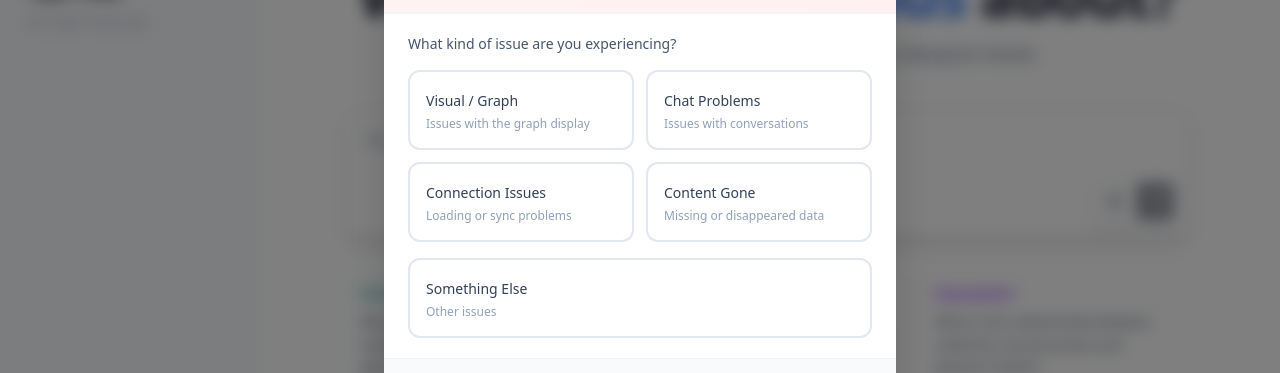
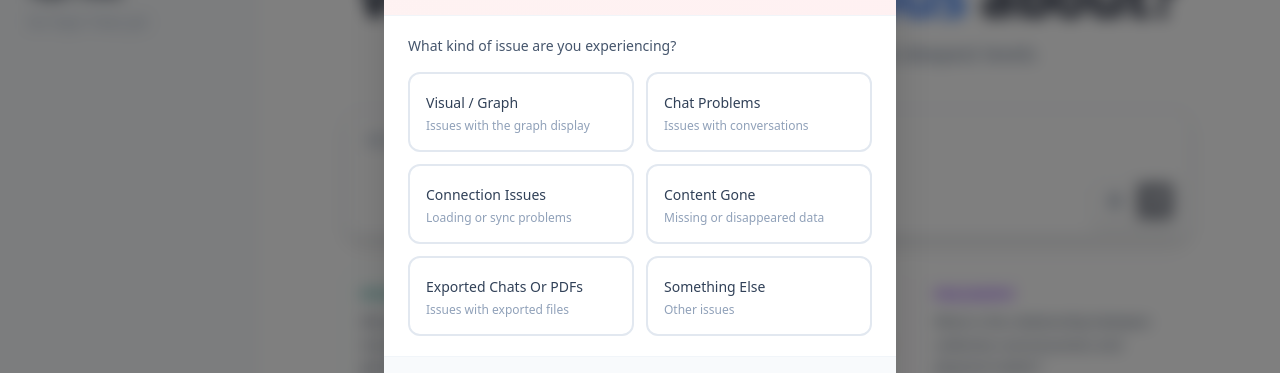
Before and after one commit to Vdarak/trevi, a Next.js app: page / in a window 1280 px wide. Both pictures are taken after a click on the button "Report a Bug". Shown: the part 228-601 px from the top of the page. Built offline with nearby package versions, Linux system fonts and the light colour scheme; no server answers.

Commit message:
`feat`: added chats or pdfs as an option when reporting for bugs

```diff
--- a/components/feedback/bug-report-modal.tsx
+++ b/components/feedback/bug-report-modal.tsx
@@ -10,13 +10,14 @@ interface BugReportModalProps {
     onClose: () => void;
 }
 
-type BugType = 'graph_renderer' | 'chat' | 'connection' | 'content_loss' | 'other' | null;
+type BugType = 'graph_renderer' | 'chat' | 'connection' | 'content_loss' | 'export' | 'other' | null;
 
 const BUG_TYPES: { id: BugType; label: string; description: string }[] = [
     { id: 'graph_renderer', label: 'Visual / Graph', description: 'Issues with the graph display' },
     { id: 'chat', label: 'Chat Problems', description: 'Issues with conversations' },
     { id: 'connection', label: 'Connection Issues', description: 'Loading or sync problems' },
     { id: 'content_loss', label: 'Content Gone', description: 'Missing or disappeared data' },
+    { id: 'export', label: 'Exported Chats Or PDFs', description: 'Issues with exported files' },
     { id: 'other', label: 'Something Else', description: 'Other issues' },
 ];
 
@@ -96,7 +97,7 @@ export function BugReportModal({ isOpen, onClose }: BugReportModalProps) {
                         <div className="space-y-4">
                             <p className="text-sm text-slate-600 mb-4">What kind of issue are you experiencing?</p>
                             <div className="grid grid-cols-2 gap-3">
-                                {BUG_TYPES.slice(0, 4).map((type) => (
+                                {BUG_TYPES.map((type) => (
                                     <button
                                         key={type.id}
                                         onClick={() => setSelectedType(type.id)}
@@ -107,13 +108,6 @@ export function BugReportModal({ isOpen, onClose }: BugReportModalProps) {
                                     </button>
                                 ))}
                             </div>
-                            <button
-                                onClick={() => setSelectedType('other')}
-                                className="w-full p-4 rounded-xl border-2 border-slate-200 hover:border-red-300 hover:bg-red-50/50 transition-all text-left group"
-                            >
-                                <span className="text-sm font-medium text-slate-700 group-hover:text-red-600">{BUG_TYPES[4].label}</span>
-                                <p className="text-xs text-slate-400 mt-1">{BUG_TYPES[4].description}</p>
-                            </button>
                         </div>
                     ) : (
                         /* Description Form with Tips */
```
